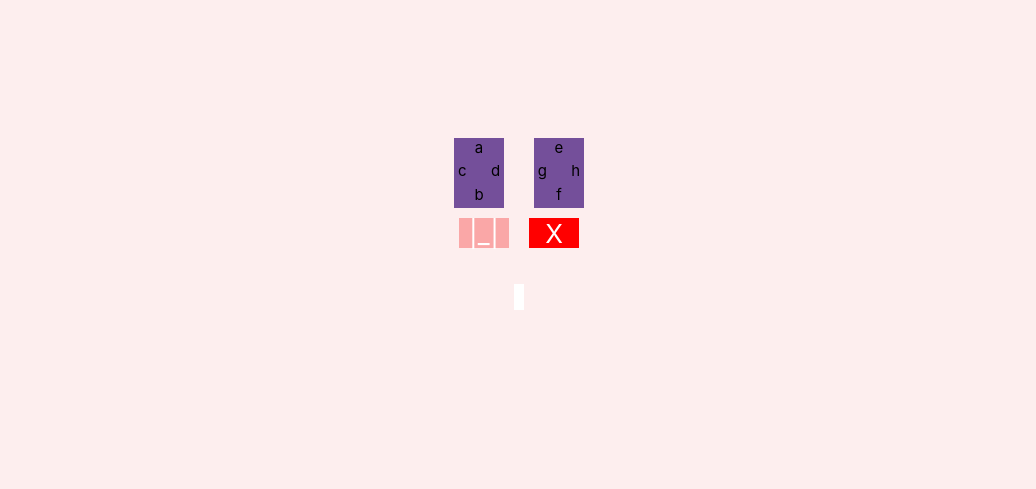
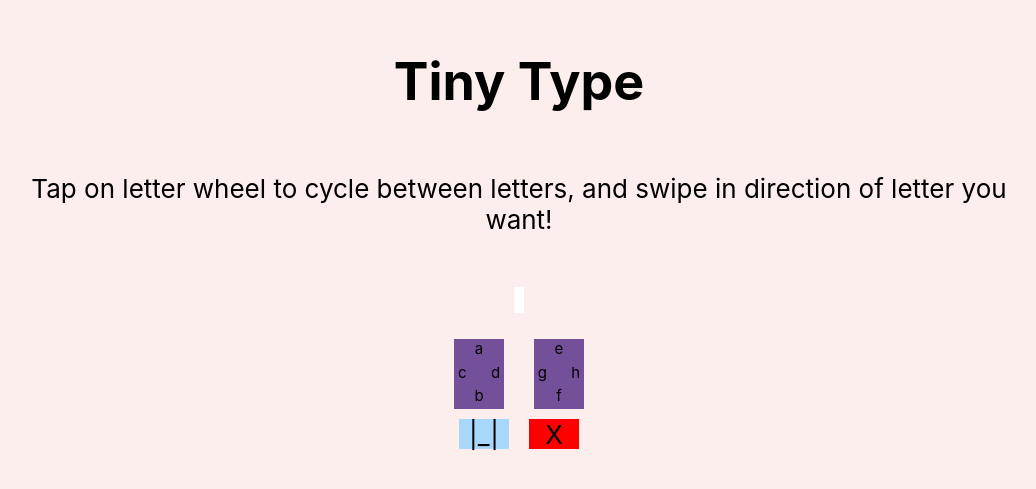
Before and after one commit to matthewcn56/emoji-type, a React (Create React App) app: page / in a window 1280 px wide. Shown: the part 163-652 px from the top of the page, without its empty margins (121-1157 px from the left). Built offline with nearby package versions, Linux system fonts and the light colour scheme.

Commit message:
added info

```diff
--- a/src/App.css
+++ b/src/App.css
@@ -22,7 +22,7 @@
   align-items: center;
   justify-content: center;
   font-size: calc(10px + 2vmin);
-  color: white;
+  color: black;
 }
 
 .App-link {
@@ -35,10 +35,14 @@
 }
 
 .space {
-  background-color: #faa7a7;
+  background-color: #a7d7fa;
   height: 30px;
   width: 50px;
   margin: 10px;
+}
+
+.info {
+  width: 80%;
 }
 
 .backspace {
--- a/src/App.tsx
+++ b/src/App.tsx
@@ -37,6 +37,12 @@ function App() {
 
     < div className="App" >
       <header className="App-header">
+        <h1>Tiny Type</h1>
+        <p className='info'>
+          Tap on letter wheel to cycle between letters, and swipe in direction of letter you want!
+        </p>
+        <p className='text-display'><pre>{text}</pre></p>
+
         <div className='keyboard-display'>
           <Keyboard letters={letters[lettersState][0]} onClick={backwardState} addLetter={addLetter} />
           <Keyboard letters={letters[lettersState][1]} onClick={forwardState} addLetter={addLetter} />
@@ -45,7 +51,6 @@ function App() {
           <div className='space' onPointerDown={(e) => addSpace()}>|_|</div>
           <div className='backspace' onPointerDown={(e) => removeLetter()}>X</div>
         </div>
-        <p className='text-display'><pre>{text}</pre></p>
       </header>
     </div >
   );
```
